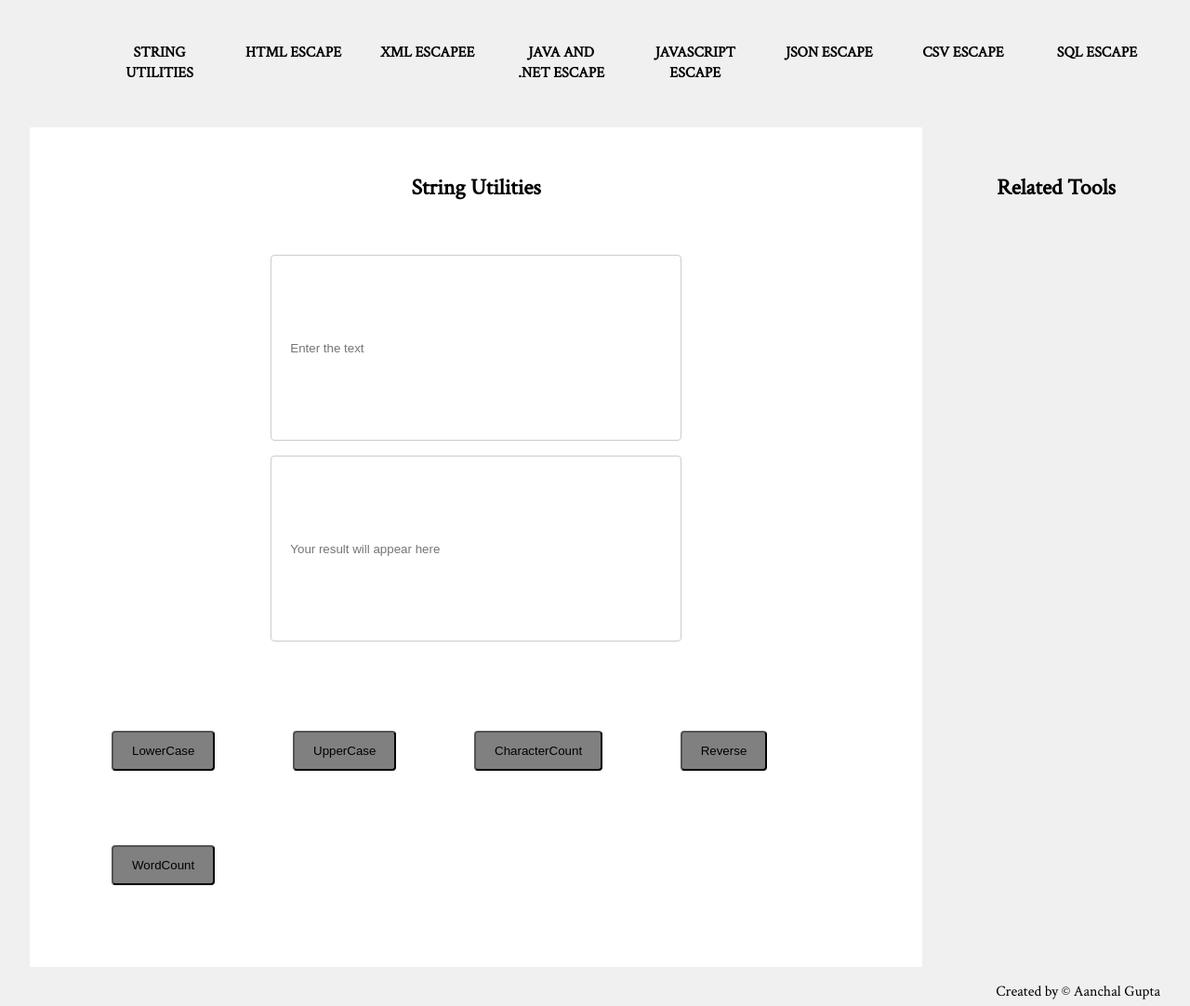
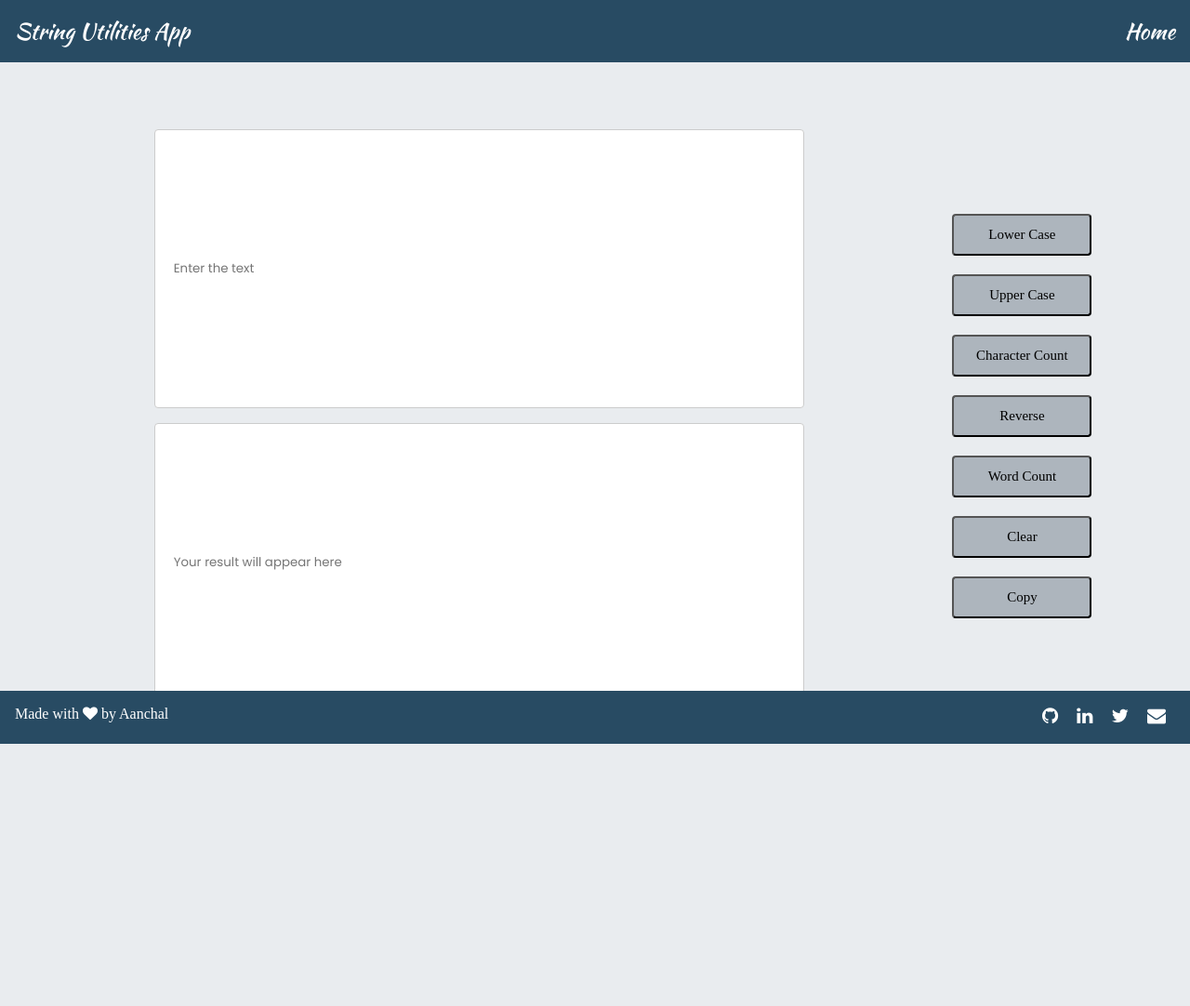
Before and after one commit to aangupta/String-Utilities, a website: page index.html in a window 1280 px wide. Shown: the whole page at 93% size. After the commit the page ends 800 px from the top, so only its background shows below. Drawn offline with Linux system fonts and the light colour scheme; a web font is replaced by a local one.

Commit message:
modified the design

```diff
--- a/index.html
+++ b/index.html
@@ -4,57 +4,55 @@
     <meta charset="UTF-8">
     <meta name="viewport" content="width=device-width, initial-scale=1.0">
     <title>StringUtilities</title>
+    <link rel="stylesheet" href="https://cdnjs.cloudflare.com/ajax/libs/font-awesome/4.7.0/css/font-awesome.min.css">
     <link rel="stylesheet" href="./style.css">
 
 </head>
 <body>
     <header>
-        <div>
+        <div class="hd-text">
+            <a style = "text-decoration: none;" href= "index.html" class = "title" > <h2>String Utilities App</h2></a>
         </div>
-        <div>
-             <ul>
-                 <li>
-                     <a href="./index.html">String Utilities</a>
-                     <a href="">HTML Escape</a>
-                     <a href="">XML Escapee</a>
-                     <a href="">Java and .Net Escape</a>
-                     <a href="">JavaScript Escape</a>
-                     <a href="">JSON Escape</a>
-                     <a href="">CSV Escape</a>
-                     <a href="">SQL Escape</a>
-                 </li>
-             </ul>
+        <div class="home">
+            <a style = "text-decoration: none;" href= "https://utilityappmain.netlify.app/index.html" class = "title" target="_blank" > <h2>Home</h2></a>
         </div>
 
      </header>
 
-     <section class="tools-container">
+     <section class="container">
         <div class ="showcase">
-            <h1> String Utilities</h1>
             <div class="input-section">
-                <input type ="text" id ="input-text" placeholder="Enter the text">
-                <input type ="text" id ="output-text" placeholder="Your result will appear here">
+                <input type ="text" id ="input-text" placeholder="Enter the text" required>
+                <input type ="text" id ="output-text" placeholder="Your result will appear here" readonly>
             </div>
             <div class="action-item">
-                <input type ="button" id ="tolowercase" value="LowerCase">
-                <input type ="button" id ="touppercase" value ="UpperCase">
-                <input type ="button" id ="charactercount"value="CharacterCount">
-                <input type ="button" id ="reverse" value="Reverse">
-                <input type ="button" id ="wordcount" value="WordCount">
+                <input type ="button" id ="tolowercase" value="Lower Case" class ='btn'>
+                <input type ="button" id ="touppercase" value ="Upper Case" class = 'btn'>
+                <input type ="button" id ="charactercount"value="Character Count" class="btn">
+                <input type ="button" id ="reverse" value="Reverse" class="btn">
+                <input type="button" id="wordcount" value="Word Count" class="btn">
+                <input type ="button" id ="clear" value="Clear" class='btn'>
+                <input type ="button" id ="copy" value="Copy" class="btn">
             </div>
 
         </div>
-
-        <div class ="top-box-a">
-            <h2>Related Tools</h2>
-        </div>
-
      </section>
 
 
 
-    <footer>
-        <p>Created by &copy; Aanchal Gupta</p>
+     <footer>
+        <div class="footer-text">
+            <h4>Made with <span class="fa fa-heart"></span> by Aanchal</h4>
+        </div>
+        <div class="footer-icons">
+            <ul>
+                <li> <a  style = 'text-decoration: none;' href="https://github.com/aangupta"class="fa fa-github"target="_blank"></a></li>
+                <li> <a style = 'text-decoration: none;' href="https://www.linkedin.com/in/aanchal-gupta-3ab35bb1/" class="fa fa-linkedin" target="_blank"></a></li>
+                <li><a style = 'text-decoration: none;' href="https://twitter.com/aangupta5"class="fa fa-twitter"target="_blank"></a> </li>
+                <li> <a style = 'text-decoration: none;' href="mailto: aanchalgupta457@gmail.com" class="fa fa-envelope" target="_blank"></a> </li>
+            </ul>
+
+        </div>
     </footer>
 
     <script src="script.js"></script>
--- a/script.js
+++ b/script.js
@@ -4,19 +4,57 @@ const charcount = document.querySelector("#charactercount");
 const reverse = document.querySelector("#reverse");
 const wordcount = document.querySelector("#wordcount");
 const input = document.querySelector("#input-text");
+const clear = document.querySelector('#clear');
+const copy = document.querySelector('#copy');
 
+function changeButtonText() {
+    setTimeout(() => {
+        document.querySelector('#copy').value = 'Copy';
+    }, 3000);
+}
 lcase.addEventListener('click',()=>{
+    if(!input.value){
+        alert('Enter the text');
+    }
     document.querySelector("#output-text").value = input.value.toLowerCase();
+
 });
 ucase.addEventListener('click',()=>{
+    if(!input.value){
+        alert('Enter the text');
+    }
     document.querySelector("#output-text").value = input.value.toUpperCase();
 });
 charcount.addEventListener('click',()=> {
+    if(!input.value){
+        alert('Enter the text');
+    }
     document.querySelector("#output-text").value = parseInt(input.value.length);
 });
 reverse.addEventListener('click',()=> {
+    if(!input.value){
+        alert('Enter the text');
+    }
     document.querySelector("#output-text").value = input.value.split("").reverse().join("");
 });
 wordcount.addEventListener('click',()=> {
+    if(!input.value){
+        alert('Enter the text');
+    }
     document.querySelector("#output-text").value = parseInt(input.value.split(" ").length);
 });
+copy.addEventListener('click', () => {
+    if(!document.querySelector('#output-text').value){
+        alert('Result field is empty')
+    }
+    const copyText = document.querySelector('#output-text');
+    copyText.select();
+    document.execCommand('copy');
+    document.querySelector('#copy').value = 'Copied';
+    changeButtonText();
+
+});
+clear.addEventListener('click', () => {
+    document.querySelector("#input-text").value = '';
+    document.querySelector("#output-text").value = '';
+})
--- a/style.css
+++ b/style.css
@@ -1,64 +1,83 @@
-@import url('https://fonts.googleapis.com/css2?family=Roboto+Slab&display=swap');
 @import url('https://fonts.googleapis.com/css2?family=Crimson+Text&display=swap');
-@import url('https://fonts.googleapis.com/css2?family=Yantramanav:wght@500&display=swap');
+@import url('https://fonts.googleapis.com/css2?family=Kaushan+Script&display=swap');
+@import url('https://fonts.googleapis.com/css2?family=Poppins:wght@400;600&display=swap');
+@import url('https://fonts.googleapis.com/css2?family=Dancing+Script&display=swap');
+@import url('https://fonts.googleapis.com/css2?family=Redressed&display=swap');
+
+:root {
+  --white: white;
+  --grey: #e9ecef;
+  --darkgrey: #adb5bd;
+  --blue: #284b63;
+  --green: #3c6e71;
+  --ff-heading: 'Kaushan Script', cursive;
+  --ff-body: 'Poppins', sans-serif;
+  --ff-footer: 'Dancing Script', cursive;
+  --ff-header: 'Redressed, cursive;'
+}
 
 * {
   padding: 0;
   margin: 0;
+  box-sizing: border-box;
+}
+
+html, body {
+  height: 100%;
 }
 
 html {
-  box-sizing: border-box;
-  font-family: 'Crimson Text', serif;
+  position: relative;
+}
+
+body,
+header,
+h2,
+.container,
+footer {
+  margin: 0;
+  padding: 0;
 }
 
 body {
-  font-family: 'Crimson Text', serif;
-  line-height: 1.4;
-  margin: 0 2rem;
-  background-color: #f0f0f0;
+  background: var(--grey);
+  font-family: var(--ff-body);
+  font-weight: 400;
+}
+
+h2 {
+  font-family: var(--ff-heading);
+  color: var(--white);
+  font-weight: 200;
 }
 
 header {
-  display: grid;
-  grid-template-columns: .5fr 8fr;
-  align-content: center;
+  background-color: var(--blue);
+  text-align: center;
+  max-width: 100%;
+  display: flex;
+  align-items: center;
 }
 
-header ul {
-  margin: 2rem 0;
-  padding: 0;
-  display: grid;
-  list-style: none;
+.hd-text {
+  margin-right: auto;
+  padding: 1rem;
 }
 
-header li {
-  align-items: right;
-  display: grid;
-  grid-template-columns: repeat(8, 1fr);
-  grid-gap: 8px;
+.home {
+  margin-left: auto;
+  padding: 1rem;
 }
 
-header a {
-  text-align: center;
-  text-decoration: none;
-  text-transform: uppercase;
-  display: inline-block;
-  font-size: 1rem;
-  font-weight: bold;
-  padding: 14px 16px;
-  border-radius: 1rem;
-  color: black;
+.container {
+  margin-bottom: 100px;
+  padding: 1rem;
 }
 
-li a:hover {
-  background-color: #585858;
-  color: white;
-}
 
 input[type=text],
 select {
-  width: 100%;
+  width: 70%;
   height: 200px;
   padding: 12px 20px;
   margin: 8px 0;
@@ -66,77 +85,139 @@ select {
   border: 1px solid #ccc;
   border-radius: 4px;
   box-sizing: border-box;
+  font-family: var(--ff-body);
 }
 
 input[type=button],
 select {
-  width: fit-content;
+  width: 150px;
   height: auto;
   padding: 12px 20px;
-  margin: 40px;
+  margin: 10px;
   display: inline-block;
   border-radius: 4px;
   box-sizing: border-box;
-  background: grey;
   text-decoration: solid;
   color: black;
+  font-size: 15px;
+  font-family: var(--ff-header);
+  background-color: var(--darkgrey);
+}
+
+.btn:hover {
+  background-color: var(--blue);
+  opacity: 1;
+  color: white;
+  font-family: var(--ff-heading);
+}
+.showcase {
+  display: flex;
+  align-items: center;
+  margin-top: 3rem;
+}
+
+.input-section {
+  display: flex;
+  flex-direction: column;
+  align-items: center;
+  width: 80%;
+}
+
+.action-item {
+  display: flex;
+  flex-direction: column;
+  align-items: flex-start;
+  height: auto;
 }
 
 footer {
-  color: black;
-  font-family: 'Crimson Text', serif;
-  text-align: right;
-  margin-top: 1rem;
-  margin-bottom: 1rem;
+  background-color: var(--blue);
+  color: white;
+  display: flex;
+  align-content: center;
+  width: 100%;
+  bottom: 0;
+  left: 0;
+  position: fixed;
+  clear: both;
+  margin-top: auto;
 }
 
-.tools-container {
-  display: grid;
-  grid-template-areas: 'showcase showcase showcase top-box-a''showcase showcase showcase top-box-a';
-  grid-gap: 2rem;
+.footer-text {
+  margin-right: auto;
 }
 
-.showcase {
-  grid-area: showcase;
-  display: flex;
-  flex-direction: column;
+.footer-icons {
+  margin-left: auto;
   align-items: center;
-  justify-content: center;
-  padding: 3rem;
-  grid-gap: 3rem;
-  background-color: white;
 }
 
-.top-box-a {
-  grid-area: top-box-a;
-  padding: 3rem;
+.footer-text h4 {
+  font-family: var(--ff-header);
+  font-weight: 200;
+  padding: 1rem;
 }
 
-.boxes {
-  display: grid;
-  grid-template-columns: repeat(3, 2fr);
-  grid-gap: 3rem;
-  border-style: block;
-  margin: 2rem;
+.footer-icons ul {
+  display: flex;
+  flex-direction: row;
+  align-items: center;
+  padding: 1rem;
 }
 
-.box {
-  margin: 1rem 1rem;
-  background-color: #daebe8;
-  border-radius: 1rem;
+.footer-icons ul li {
+  list-style: none;
+  margin: 0 10px;
 }
 
-.box h3 {
-  margin: 1rem 2rem;
-  font-family: 'Crimson Text', serif;
-  font-weight: bold;
+.box-1 {
+  height: auto;
 }
 
-.box p {
-  font-family: 'Crimson Text', serif;
-  font-size: 1rem;
-  margin-bottom: 3rem;
-  margin-left: 2rem;
-  margin-right: 2rem;
-  font-weight: lighter;
+.footer-icons ul li .fa {
+  color: white;
+  font-size: 20px;
+  line-height: 15px;
+  transition: 0.5s;
+  cursor: pointer;
 }
+
+.footer-icons ul li .fa:hover {
+  color: #fff;
+}
+
+@media screen and (max-width: 599px) {
+  input[type=button],
+  select {
+    width: 100px;
+    height: auto;
+    padding: 12px 20px;
+    margin: 10px;
+    display: inline-block;
+    border-radius: 4px;
+    box-sizing: border-box;
+    text-decoration: solid;
+    color: black;
+    font-size: 10px;
+    font-family: var(--ff-header);
+    background-color: var(--darkgrey);
+  }
+}
+
+/* Large devices (laptops/desktops, 992px and up) */
+@media only screen and (min-width: 600px) {
+
+    input[type=text],
+    select {
+    width: 70%;
+    height: 300px;
+    padding: 12px 20px;
+    margin: 8px 0;
+    display: inline-block;
+    border: 1px solid #ccc;
+    border-radius: 4px;
+    box-sizing: border-box;
+    font-family: var(--ff-body);
+  }
+
+}
```
